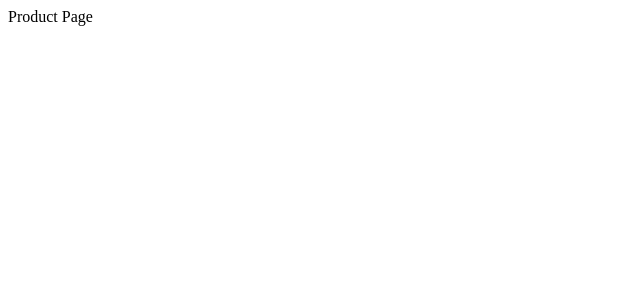
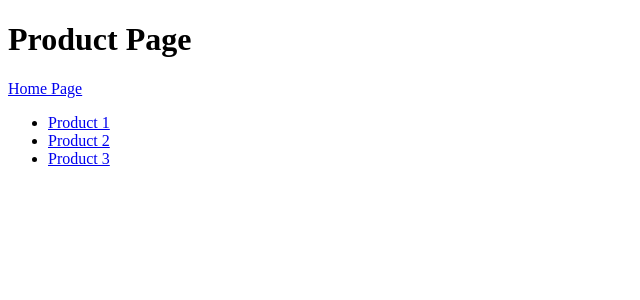
Before and after one commit to iktarun/nextjs-learning, a Next.js app: page /product in a window 1280 px wide. Shown: the top 300 px of the page, without its empty margins (0-640 px from the left). Built offline with nearby package versions, Linux system fonts and the light colour scheme.

Commit message:
Next.js Tutorial - 11 - Navigating Programmatically

```diff
--- a/pages/product/index.js
+++ b/pages/product/index.js
@@ -1,5 +1,31 @@
-function Product() {
-  return <div>Product Page</div>;
+import Link from "next/link";
+
+function ProductList() {
+  return (
+    <div>
+      <h1>Product Page</h1>
+      <Link href="/">
+        <a>Home Page</a>
+      </Link>
+      <ul>
+        <li>
+          <Link href="/product/1">
+            <a>Product 1</a>
+          </Link>
+        </li>
+        <li>
+          <Link href="/product/2">
+            <a>Product 2</a>
+          </Link>
+        </li>
+        <li>
+          <Link href="/product/3">
+            <a>Product 3</a>
+          </Link>
+        </li>
+      </ul>
+    </div>
+  );
 }
 
-export default Product;
+export default ProductList;
```
Also changed, not shown: pages/index.js (+21 -1 lines).
